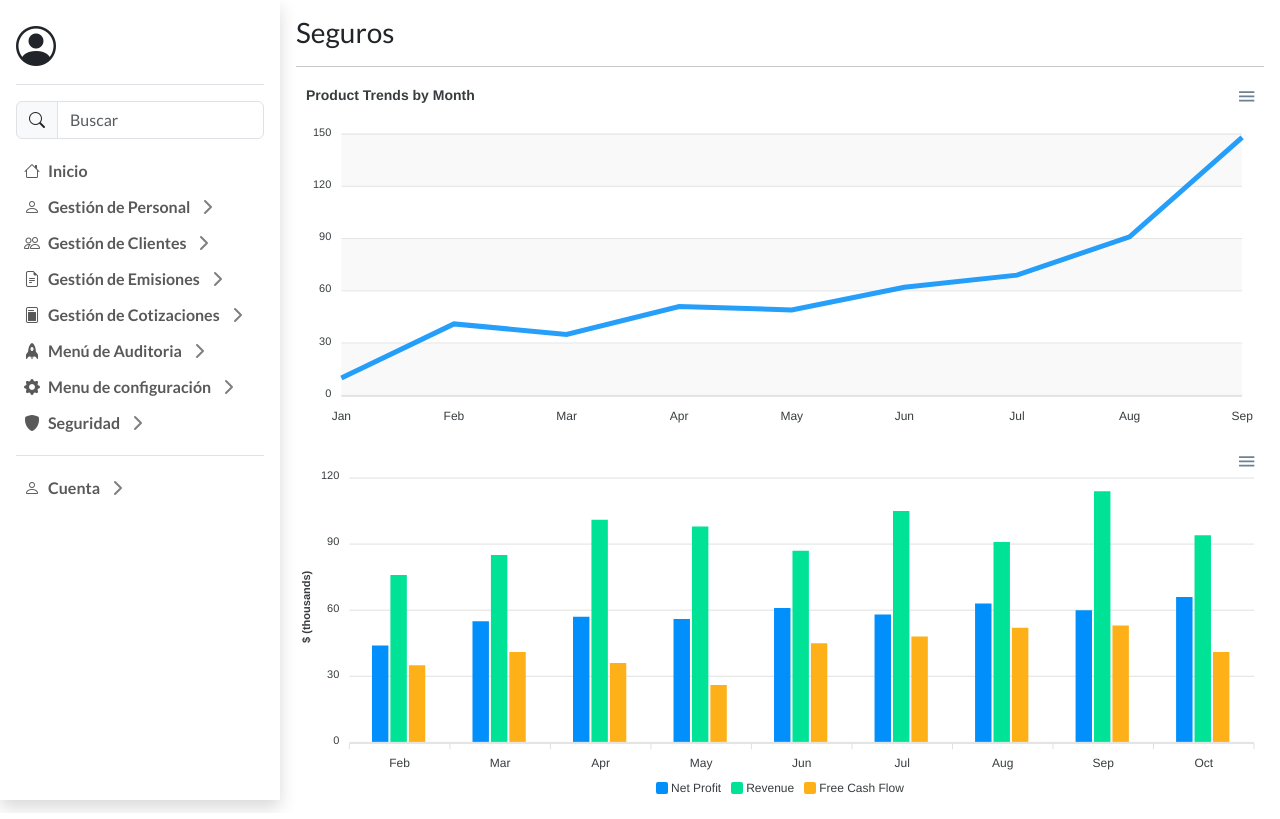
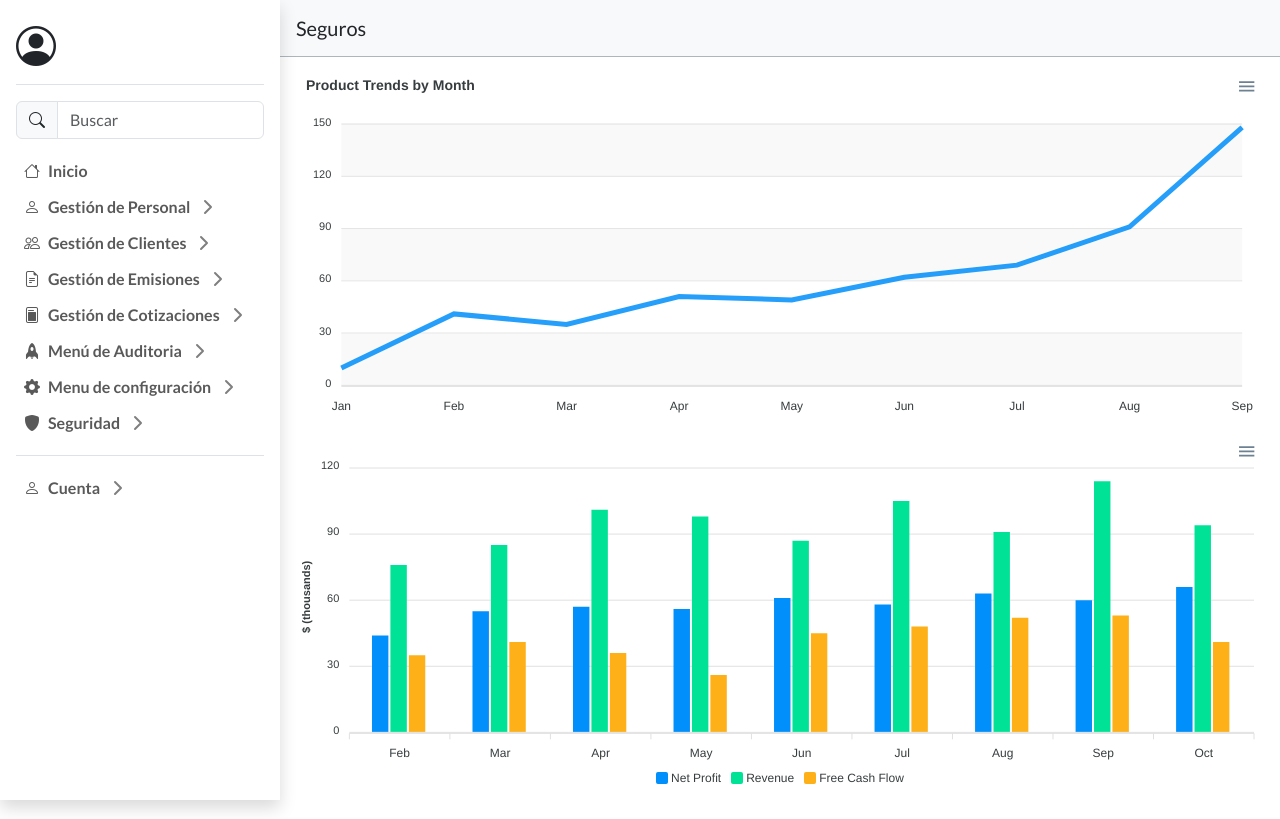
Before and after one commit to bryan-chilque/university-degree-project, a Django app: page /web/1/home/ in a window 1280 px wide. Run offline with Django 4.2, Linux system fonts and the light colour scheme; some libraries are stand-ins or nearby versions.

Commit message:
Merge pull request #42 from crd-studio/feature/38-sidebar-design Sidebar Design (website)

```diff
--- a/rrggweb/templates/dashboard.html
+++ b/rrggweb/templates/dashboard.html
@@ -4,11 +4,14 @@
 </style>
 <main class="d-flex vh-100">
     {% include 'sidebar.html' %}
-    <section class="container ms-0 p-3 w-100">
-        <h3>{% block title_section %}{% endblock title_section %}</h3>
-        <hr />
-    {% block content %}
-    {% endblock content %}
-    </section>
+    <div class="ms-0 w-100">
+        <div class="p-3 border-dark bg-body-tertiary border-bottom border-dark-subtle">
+            <h5 class="mb-0">{% block title_section %}{% endblock title_section %}</h5>
+        </div>
+        <section class="container ms-0 p-3 w-100">
+            {% block content %}
+            {% endblock content %}
+        </section>
+    </div>
 </main>
 {% endblock %}
--- a/rrggweb/templates/sidebar.html
+++ b/rrggweb/templates/sidebar.html
@@ -1,4 +1,4 @@
-<aside class="flex-shrink-0 p-3 bg-white shadow" style="width: 280px;">
+<aside class="flex-shrink-0 p-3 bg-white shadow z-1" style="width: 280px;">
   <div class="d-flex align-items-center pb-2 mb-3 gap-2 link-dark text-decoration-none border-bottom">
     <i class="bi bi-person-circle fs-1"></i>
     {% with view.request.user.consultant_membership.first.consultant as consultant %}
```
